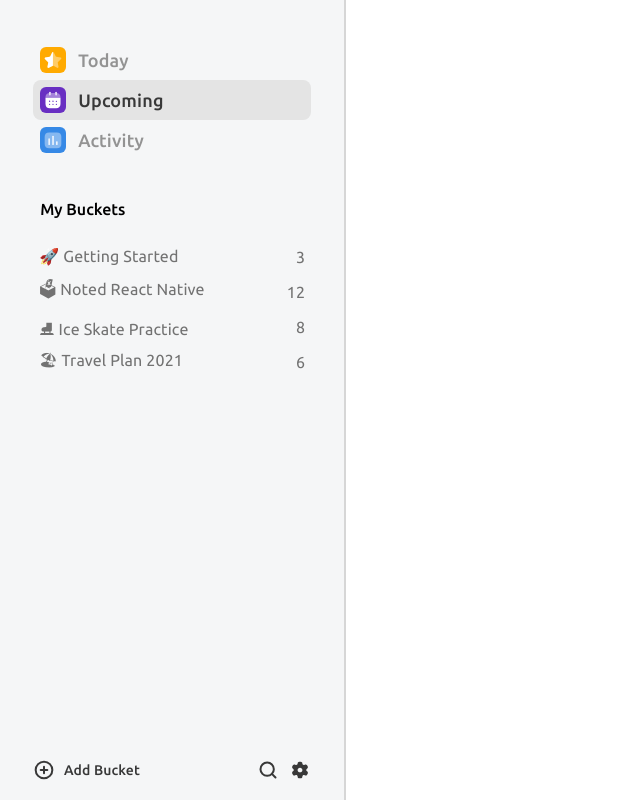
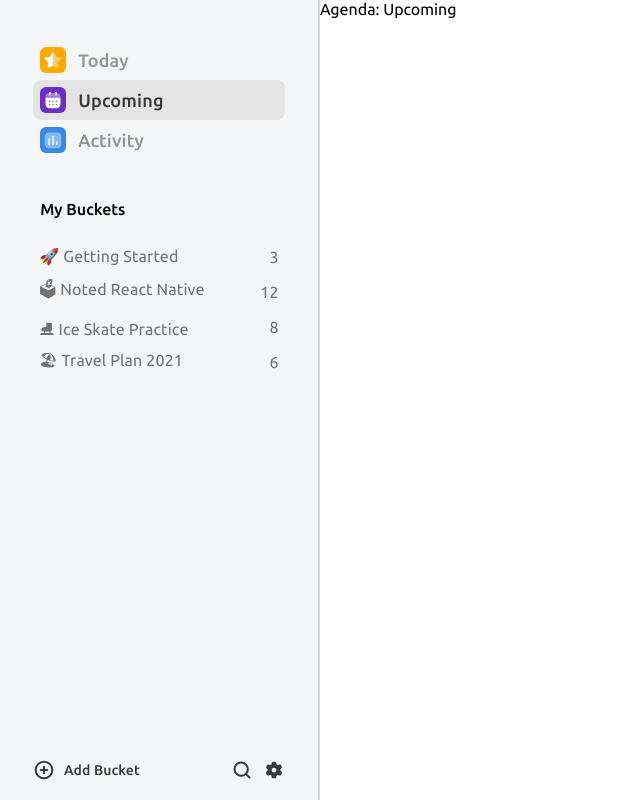
Before and after one commit to devaarx/mango-bucket-client, a React (Create React App) app: page / in a window 1280 px wide. Both pictures are taken after a click on the button "Upcoming". Shown: the whole page, without its empty margins (0-640 px from the left). Built offline with nearby package versions, Linux system fonts and the light colour scheme.

Commit message:
🚀 route navigation handled

```diff
--- a/src/components/BucketItem.tsx
+++ b/src/components/AsideBucketItem.tsx
@@ -1,6 +1,6 @@
 import { useNavigate } from '@reach/router';
 import React from 'react';
-import styles from './BucketItem.module.scss';
+import styles from './AsideBucketItem.module.scss';
 
 interface Props {
   id: string;
@@ -11,7 +11,7 @@ interface Props {
   completion: string;
 }
 
-const BucketItem: React.FC<Props> = ({ id, label, count, selected, color, completion }) => {
+const AsideBucketItem: React.FC<Props> = ({ id, label, count, selected, color, completion }) => {
   const navigate = useNavigate();
 
   return (
@@ -33,4 +33,4 @@ const BucketItem: React.FC<Props> = ({ id, label, count, selected, color, comple
   );
 };
 
-export default BucketItem;
+export default AsideBucketItem;
--- a/src/components/BucketList.tsx
+++ b/src/components/AsideBucketList.tsx
@@ -1,7 +1,7 @@
 import React from 'react';
 // import { useAllBucketsQuery } from '../generated/graphql';
-import BucketItem from './BucketItem';
-import styles from './BucketList.module.scss';
+import AsideBucketItem from './AsideBucketItem';
+import styles from './AsideBucketList.module.scss';
 
 interface Props {
   selectedBucket: string | null;
@@ -15,7 +15,7 @@ const dummy = [
   { id: 'uihasd8as89879as', name: '🏖 Travel Plan 2021', count: '6', color: '#FFAA00', completion: '66' }
 ];
 
-const BucketList: React.FC<Props> = ({ selectedBucket }) => {
+const AsideBucketList: React.FC<Props> = ({ selectedBucket }) => {
   // const { data } = useAllBucketsQuery();
   // console.log(data);
 
@@ -24,7 +24,7 @@ const BucketList: React.FC<Props> = ({ selectedBucket }) => {
       <h3>My Buckets</h3>
       <div className={styles.bucket_list}>
         {dummy.map((bucket) => (
-          <BucketItem
+          <AsideBucketItem
             key={bucket.id}
             id={bucket.id}
             label={bucket.name}
@@ -39,4 +39,4 @@ const BucketList: React.FC<Props> = ({ selectedBucket }) => {
   );
 };
 
-export default BucketList;
+export default AsideBucketList;
--- /dev/null
+++ b/src/components/BucketDescription.module.scss
@@ -0,0 +1,3 @@
+.desc {
+  margin: 0 0 1rem;
+}
--- /dev/null
+++ b/src/components/BucketDescription.tsx
@@ -0,0 +1,10 @@
+import React from 'react';
+import styles from './BucketDescription.module.scss';
+
+interface Props {}
+
+const BucketDescription: React.FC<Props> = () => {
+  return <div className={styles.details}>hello bucket description</div>;
+};
+
+export default BucketDescription;
--- /dev/null
+++ b/src/components/BucketDetails.module.scss
@@ -0,0 +1,3 @@
+.details {
+  padding: 3.5rem;
+}
--- /dev/null
+++ b/src/components/BucketDetails.tsx
@@ -0,0 +1,18 @@
+import React from 'react';
+import BucketDescription from './BucketDescription';
+import styles from './BucketDetails.module.scss';
+
+interface Props {
+  bucketId: string | null;
+}
+
+const BucketDetails: React.FC<Props> = ({ bucketId }) => {
+  return (
+    <div className={styles.details}>
+      <BucketDescription />
+      bucket details: {bucketId}
+    </div>
+  );
+};
+
+export default BucketDetails;
--- a/src/components/Layout.module.scss
+++ b/src/components/Layout.module.scss
@@ -2,4 +2,5 @@
   display: grid;
   width: 100vw;
   height: 100vh;
+  grid-template-columns: 20rem auto;
 }
--- a/src/components/Sidebar.module.scss
+++ b/src/components/Sidebar.module.scss
@@ -1,6 +1,6 @@
 .aside {
   box-sizing: border-box;
-  width: 21.65rem;
+  // width: 21.65rem;
   background-color: #f5f6f7;
   border-right: 2px solid #d6d6d6;
   display: flex;
--- a/src/components/Sidebar.tsx
+++ b/src/components/Sidebar.tsx
@@ -1,7 +1,7 @@
 import React from 'react';
 import { SelectedItem } from '../pages/app/App';
 import Agendas from './Agendas';
-import BucketList from './BucketList';
+import AsideBucketList from './AsideBucketList';
 import styles from './Sidebar.module.scss';
 import SideToolbar from './SideToolbar';
 
@@ -16,7 +16,7 @@ const Sidebar: React.FC<Props> = ({ selectedItem }) => {
   return (
     <div className={styles.aside}>
       <Agendas selectedAgenda={selectedAgenda} />
-      <BucketList selectedBucket={selectedBucket} />
+      <AsideBucketList selectedBucket={selectedBucket} />
       <SideToolbar />
     </div>
   );
--- a/src/pages/app/App.tsx
+++ b/src/pages/app/App.tsx
@@ -1,5 +1,6 @@
 import { useLocation } from '@reach/router';
 import React, { useEffect, useState } from 'react';
+import BucketDetails from '../../components/BucketDetails';
 import Layout from '../../components/Layout';
 import Sidebar from '../../components/Sidebar';
 
@@ -23,9 +24,32 @@ const App: React.FC<Props> = () => {
     if (selectedBucket) setSelectedItem({ type: 'bucket', value: selectedBucket });
   }, [location]);
 
+  // render main content
+  const renderMainContent = () => {
+    const { type, value } = selectedItem;
+
+    if (type === 'agenda') {
+      switch (value) {
+        case 'today':
+          return <div>Agenda: Today</div>;
+        case 'upcoming':
+          return <div>Agenda: Upcoming</div>;
+        case 'activity':
+          return <div>Agenda: Activity</div>;
+        default:
+          break;
+      }
+    }
+
+    if (type === 'bucket') {
+      return <BucketDetails bucketId={value} />;
+    }
+  };
+
   return (
     <Layout>
       <Sidebar selectedItem={selectedItem} />
+      {renderMainContent()}
     </Layout>
   );
 };
```
Also changed, not shown: src/components/AsideBucketItem.module.scss (renamed from src/components/BucketItem.module.scss), src/components/AsideBucketList.module.scss (renamed from src/components/BucketList.module.scss).
